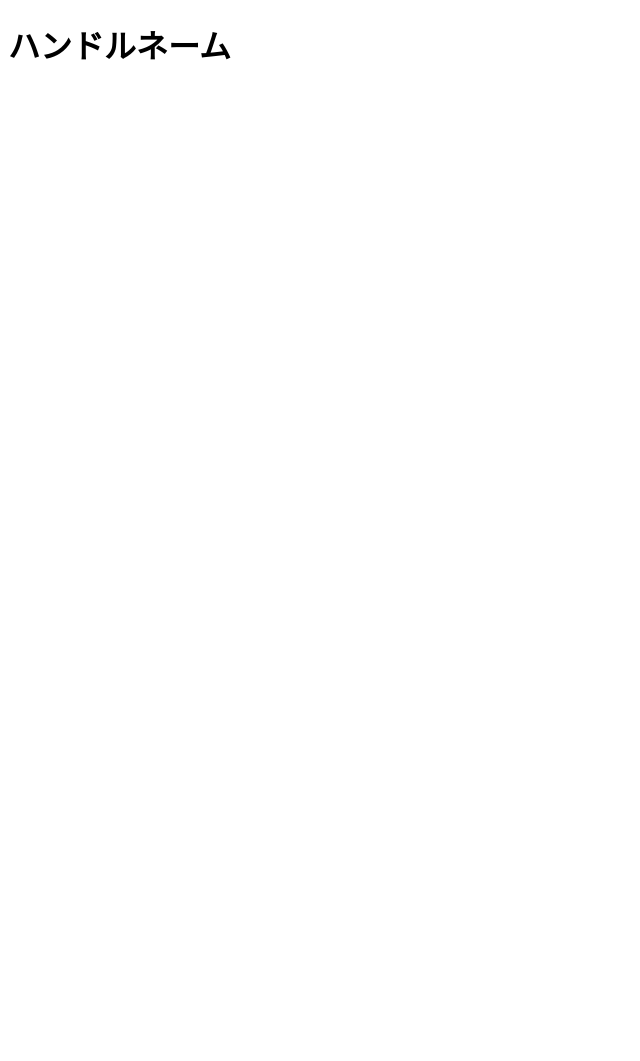
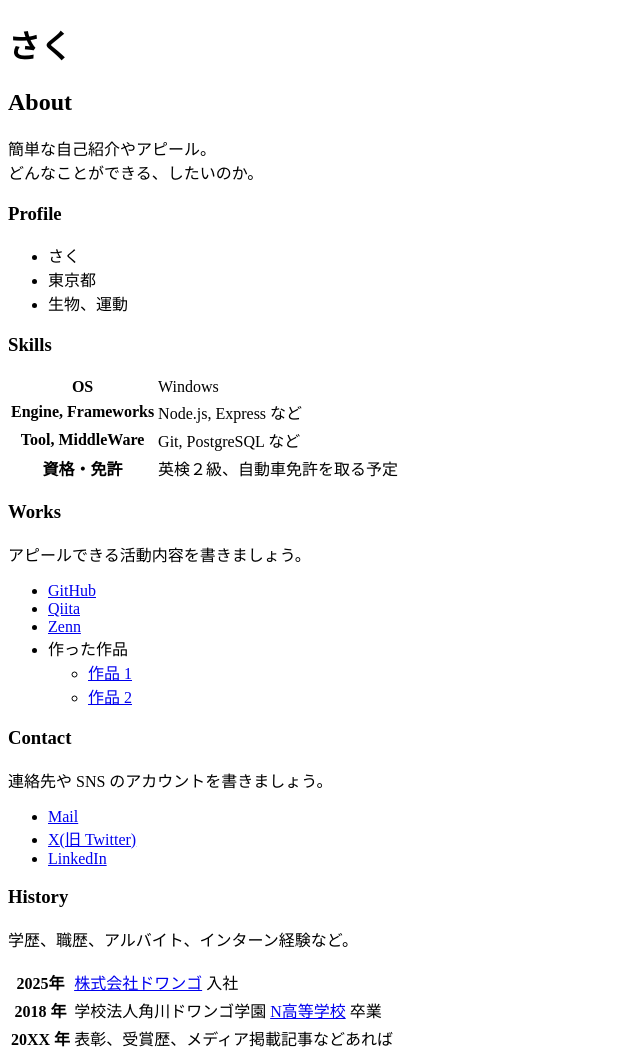
Before and after one commit to jyugyouchuu/-, a plain HTML site: page index.html in a window 1280 px wide. Shown: the whole page, without its empty margins (0-640 px from the left). Before the commit the page ends 800 px from the top, so only its background shows below. Drawn offline with Linux system fonts and the light colour scheme.

Commit message:
ポートフォリオに必要な情報を追加
Updated the portfolio to reflect new personal information and skills.

```diff
--- a/index.html
+++ b/index.html
@@ -3,9 +3,82 @@
   <head>
     <meta charset="utf-8">
     <meta name="viewport" content="width=device-width, initial-scale=1">
-    <title>ハンドルネームのポートフォリオ</title>
+    <title>さくのポートフォリオ</title>
   </head>
   <body>
-    <h1>ハンドルネーム</h1>
+    <h1>さく</h1>
+
+    <h2>About</h2>
+    <p>
+      簡単な自己紹介やアピール。<br>
+      どんなことができる、したいのか。
+    </p>
+
+    <h3>Profile</h3>
+    <ul>
+      <li>さく</li>
+      <li>東京都</li>
+      <li>生物、運動</li>
+    </ul>
+
+    <h3>Skills</h3>
+    <table>
+      <tr>
+        <th>OS</th>
+        <td>Windows</td>
+      </tr>
+      <tr>
+        <th>Engine, Frameworks</th>
+        <td>Node.js, Express など</td>
+      </tr>
+      <tr>
+        <th>Tool, MiddleWare</th>
+        <td>Git, PostgreSQL など</td>
+      </tr>
+      <tr>
+        <th>資格・免許</th>
+        <td>英検２級、自動車免許を取る予定</td>
+      </tr>
+    </table>
+
+    <h3>Works</h3>
+    <p>アピールできる活動内容を書きましょう。</p>
+    <ul>
+      <li><a href="https://github.com/">GitHub</a></li>
+      <li><a href="https://qiita.com/">Qiita</a></li>
+      <li><a href="https://zenn.dev/">Zenn</a></li>
+      <li>
+        作った作品
+        <ul>
+          <li><a href="https://example.com/">作品 1</a></li>
+          <li><a href="https://example.com/">作品 2</a></li>
+        </ul>
+      </li>
+    </ul>
+
+    <h3>Contact</h3>
+    <p>連絡先や SNS のアカウントを書きましょう。</p>
+    <ul>
+      <li><a href="mailto:name@example.com">Mail</a></li>
+      <li><a href="https://twitter.com/n_yobikou">X(旧 Twitter)</a></li>
+      <li><a href="https://www.linkedin.com/">LinkedIn</a></li>
+    </ul>
+
+    <h3>History</h3>
+    <p>学歴、職歴、アルバイト、インターン経験など。</p>
+    <table>
+      <tr>
+        <th>2025年</th>
+        <td><a href="https://dwango.co.jp/">株式会社ドワンゴ</a> 入社</td>
+      </tr>
+      <tr>
+        <th>2018 年</th>
+        <td>学校法人角川ドワンゴ学園 <a href="https://nnn.ed.jp/">N高等学校</a> 卒業</td>
+      </tr>
+      <tr>
+        <th>20XX 年</th>
+        <td>表彰、受賞歴、メディア掲載記事などあれば</td>
+      </tr>
+    </table>
   </body>
 </html>
```
